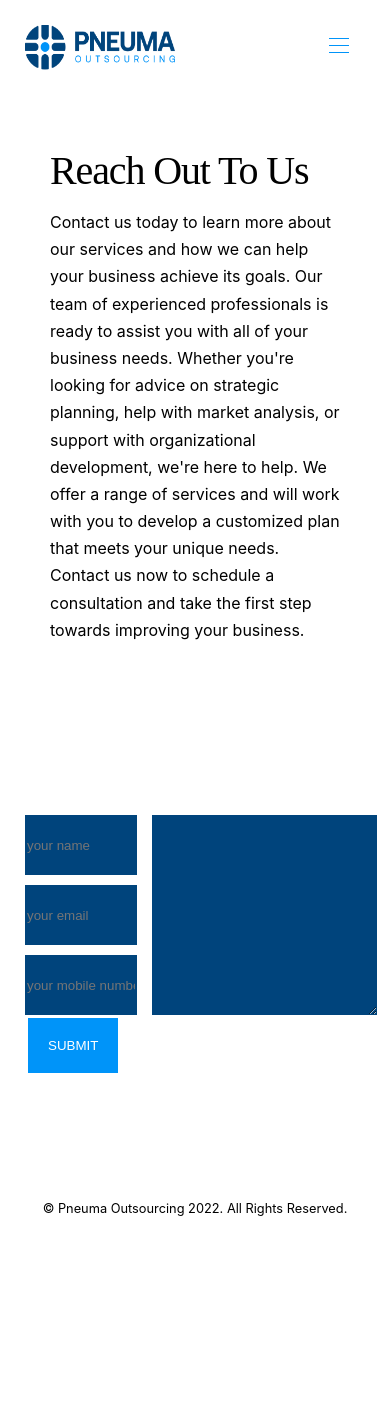
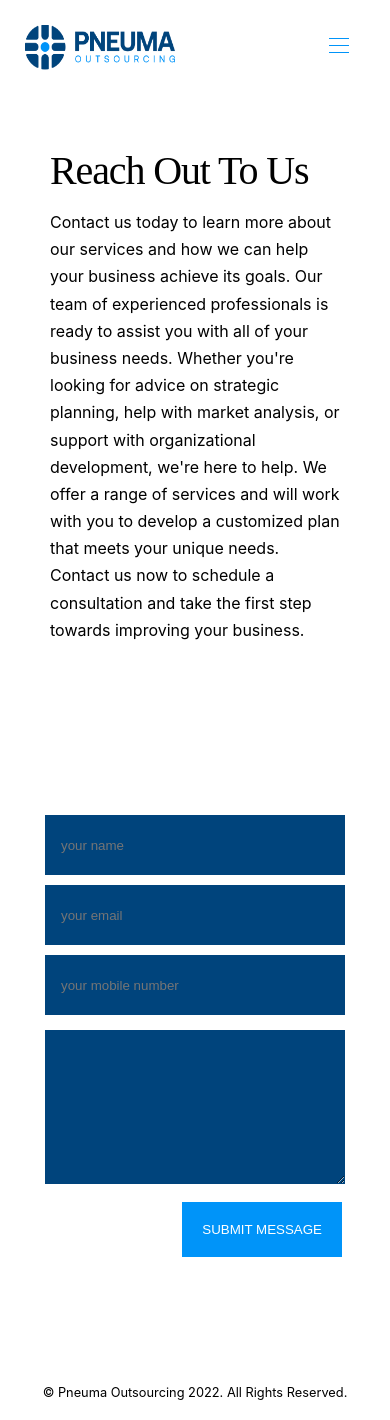
Before and after one commit to kingdanie/pneuma, a Next.js app: page /contact in a window 390 px wide. Before the commit the page ends 1236 px from the top, so only its background shows below. Built offline with nearby package versions, Linux system fonts and the light colour scheme.

Commit message:
contact form responsiveness

```diff
--- a/components/ContactForm.tsx
+++ b/components/ContactForm.tsx
@@ -12,7 +12,7 @@ export default function ContactForm() {
     }
   return (
     <div>
-      <form onSubmit={HandleSubmit}>
+      <form className="contact-form" onSubmit={HandleSubmit}>
         <div className="form-grid">
         <div className="first-form-col" style={{display: 'flex'}}>
           <div>
@@ -53,8 +53,8 @@ export default function ContactForm() {
             </textarea>
         </div>
         </div>
-        <div>
-          <button>Submit</button>
+        <div className="form-button">
+          <button>Submit Message</button>
         </div>
       </form>
     </div>
--- a/styles/globals.css
+++ b/styles/globals.css
@@ -312,6 +312,18 @@ display: flex;
 
 }
 
+.contact-form {
+  display: flex;
+  gap: 15px;
+  flex-direction: column;
+  padding: 0 20px;
+}
+
+.form-button{
+  text-align: end;
+  justify-self: end;
+}
+
 .form-grid {
   display: grid;
     grid-template-columns: 33% 66%;
@@ -331,15 +343,18 @@ display: flex;
     min-height: 60px;
     background: var(--brand-color-dark);
     color: white;
-    border: none
+    border: none;
+    padding: 1rem
 }
 
 .form-textarea {
   width: 100%;
     height: 100%;
+    min-height: 150px;
     background: var(--brand-color-dark);
     color: white;
-    border: none
+    border: none;
+    padding: 1rem
 }
 
 button {
@@ -730,6 +745,9 @@ a {
   .contact-section {
     padding: 50px 10px;
 }
+.form-grid {
+    grid-template-columns: 1fr;
+}
 
 }
 
```
